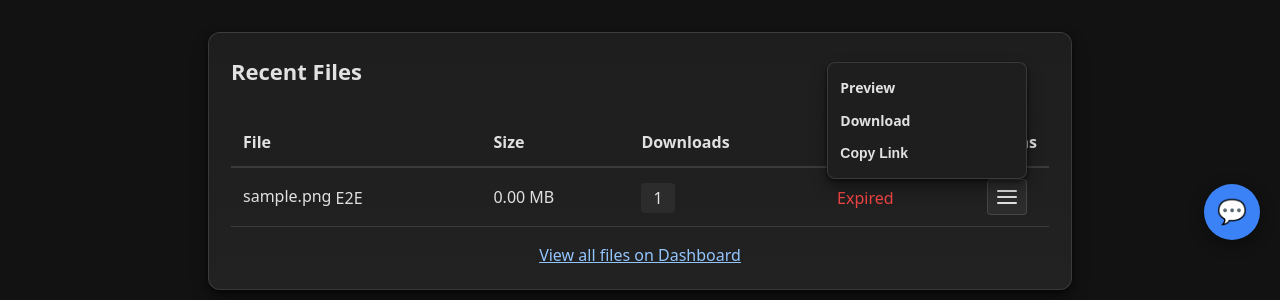
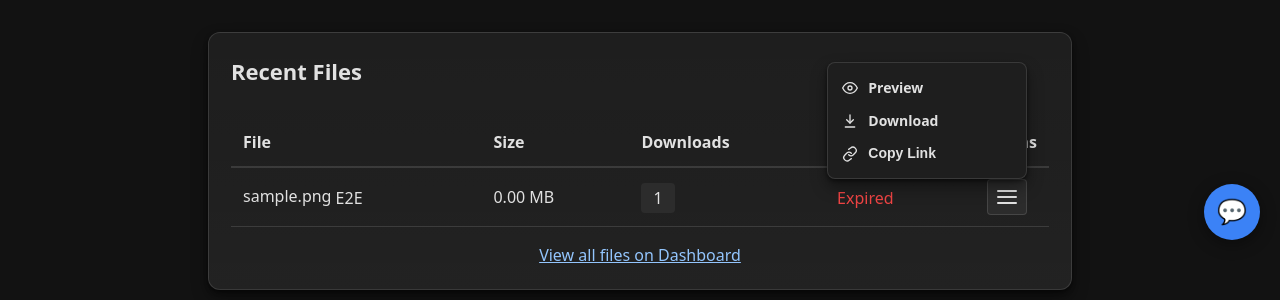
Before and after one commit to cs-ucc-ie/CS3305-2026-Team-9, a Flask app: page / in a window 1280 px wide, after a click on "Actions". Shown: the part 540-840 px from the top of the page. Run offline with Flask 3, Linux system fonts and the light colour scheme; the visitor is signed in with stand-in values (Sample User, id 1); tables that the repository leaves empty hold one stand-in row (values such as "Sample post"); grey boxes marked "Sample" are stand-in pictures; some libraries are stand-ins or nearby versions.

Commit message:
restore more icons

```diff
--- a/templates/Reg_Log_index.html
+++ b/templates/Reg_Log_index.html
@@ -90,9 +90,9 @@
                                 <span></span>
                             </button>
                             <div class="menu-dropdown" id="home-{{ file.share_token }}">
-                                <a href="{{ url_for('preview', token=file.share_token) }}" class="menu-item">Preview</a>
-                                <a href="{{ url_for('download', token=file.share_token) }}" class="menu-item">Download</a>
-                                <button onclick="copyShareLink('{{ request.url_root }}download/{{ file.share_token }}'); closeAllMenus();" class="menu-item">Copy Link</button>
+                                <a href="{{ url_for('preview', token=file.share_token) }}" class="menu-item"><span class="menu-icon" aria-hidden="true"><svg width="16" height="16" viewBox="0 0 24 24" fill="none" stroke="currentColor" stroke-width="2" stroke-linecap="round" stroke-linejoin="round"><path d="M1 12s4-8 11-8 11 8 11 8-4 8-11 8S1 12 1 12Z"></path><circle cx="12" cy="12" r="3"></circle></svg></span>Preview</a>
+                                <a href="{{ url_for('download', token=file.share_token) }}" class="menu-item"><span class="menu-icon" aria-hidden="true"><svg width="16" height="16" viewBox="0 0 24 24" fill="none" stroke="currentColor" stroke-width="2" stroke-linecap="round" stroke-linejoin="round"><path d="M12 3v12"></path><path d="m7 10 5 5 5-5"></path><path d="M5 21h14"></path></svg></span>Download</a>
+                                <button onclick="copyShareLink('{{ request.url_root }}download/{{ file.share_token }}'); closeAllMenus();" class="menu-item"><span class="menu-icon" aria-hidden="true"><svg width="16" height="16" viewBox="0 0 24 24" fill="none" stroke="currentColor" stroke-width="2" stroke-linecap="round" stroke-linejoin="round"><path d="M10 13a5 5 0 0 0 7.07 0l2.83-2.83a5 5 0 0 0-7.07-7.07L10 5"></path><path d="M14 11a5 5 0 0 0-7.07 0L4.1 13.83a5 5 0 0 0 7.07 7.07L14 19"></path></svg></span>Copy Link</button>
                             </div>
                         </div>
                     </td>
```
